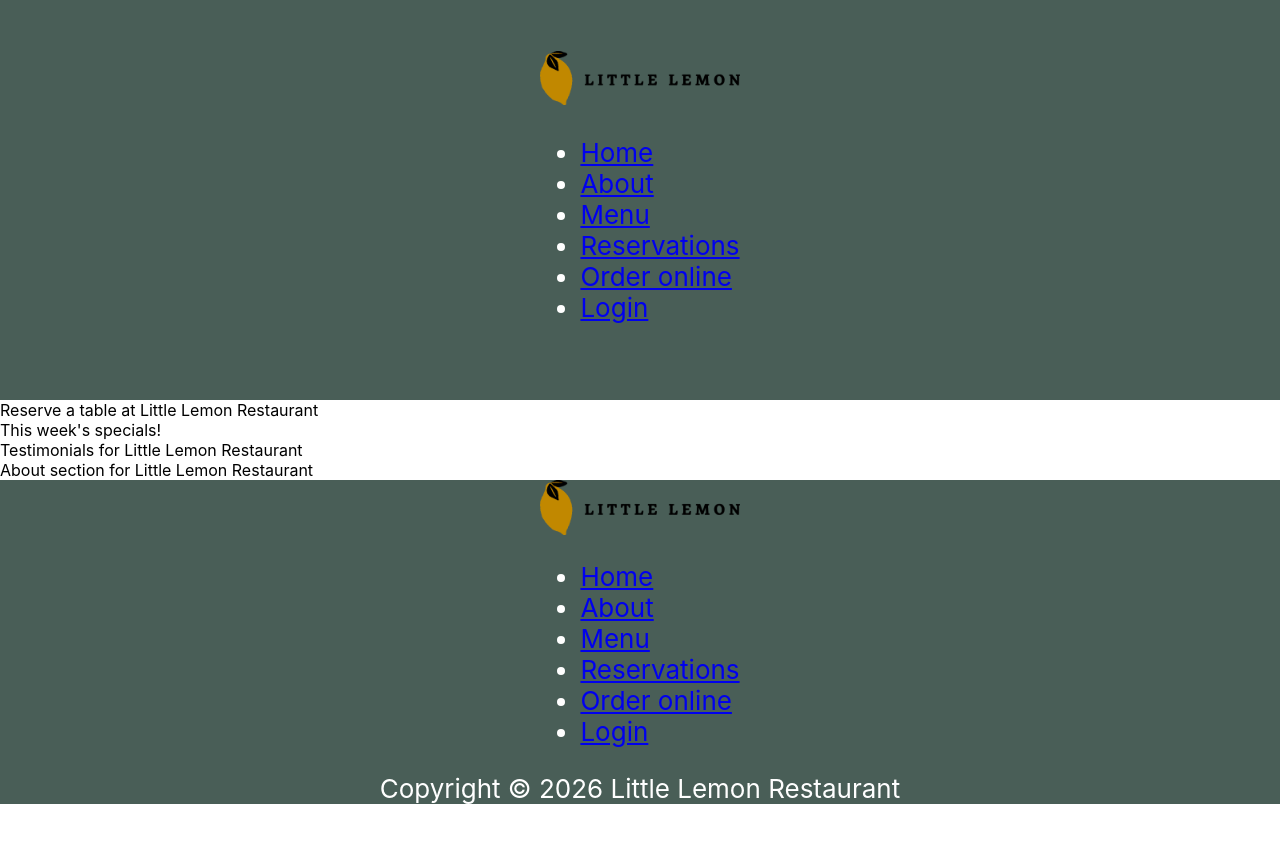
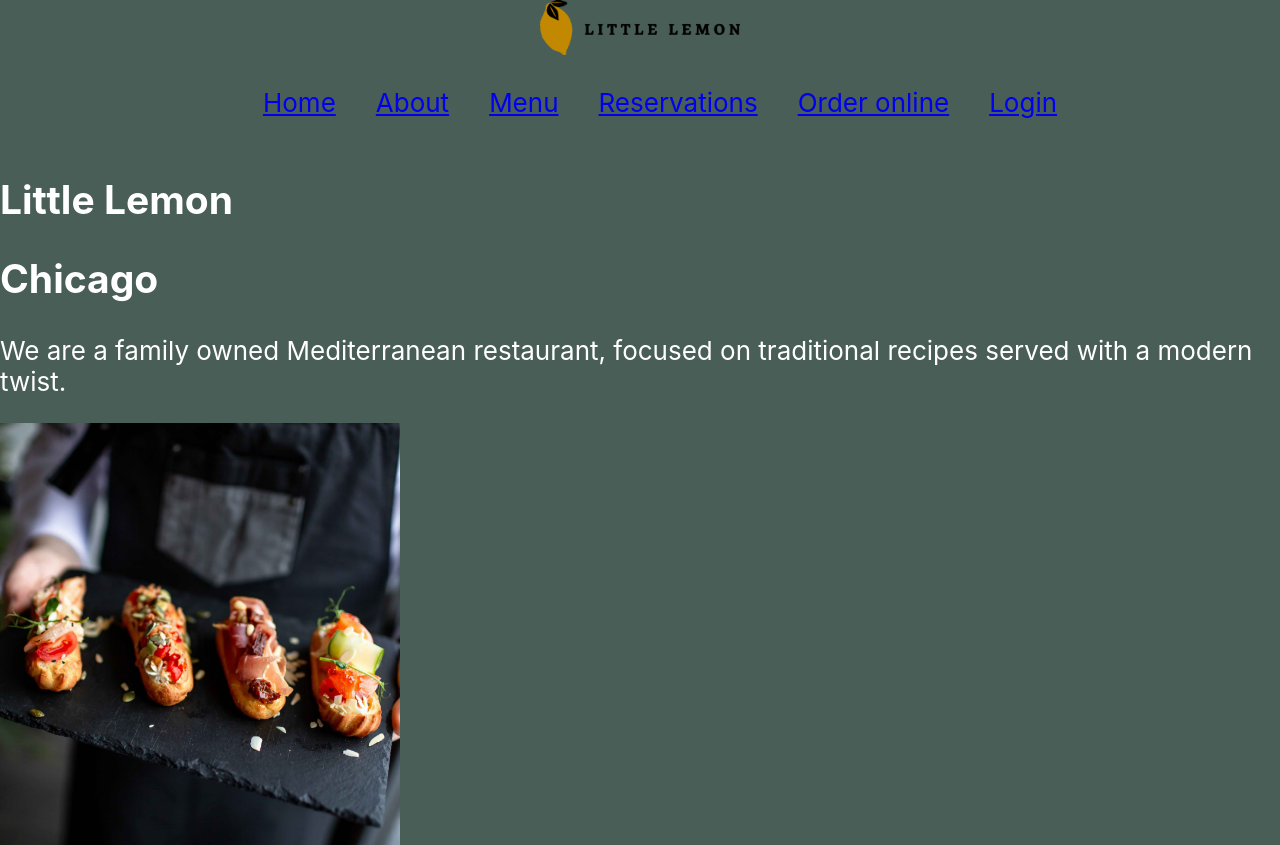
Before and after one commit to HkCode25/little-lemon-app, a React (Create React App) app: page /Login in a window 1280 px wide. Shown: the top 845 px of the page. Before the commit the page ends 804 px from the top, so only its background shows below. Built offline with nearby package versions, Linux system fonts and the light colour scheme.

Commit message:
new add-metatags

```diff
--- a/public/index.html
+++ b/public/index.html
@@ -7,8 +7,20 @@
     <meta name="theme-color" content="#000000" />
     <meta
       name="description"
-      content="Web site created using create-react-app"
+      content="Little Lemon is a charming neighborhood bistro that serves simple food and classic cocktails in a lively but casual environment. We would love to welcome you to our restaurant!"
     />
+
+    <meta name="keywords" content="Little Lemon, restaurant, bistro, food, cocktails, neighborhood" />
+    <meta name="author" content="Hardeep Kaur" />
+    <meta property="og:title" content="Little Lemon Restaurant" />
+    <meta property="og:type" content="website" />
+    <meta property="og:url" content="https://little-lemon.com" />
+    <meta property="og:image" content="logo.png" />
+    <meta property="og:description" content="Little Lemon is a charming neighborhood bistro that serves simple food and classic cocktails in a lively but casual environment. We would love to welcome you to our restaurant!" />
+    <meta property="og:site_name" content="Little Lemon" />
+    <meta property="og:locale" content="en_US" />
+
+
     <link rel="apple-touch-icon" href="%PUBLIC_URL%/logo192.png" />
     <!--
       manifest.json provides metadata used when your web app is installed on a
@@ -24,7 +36,7 @@
       work correctly both with client-side routing and a non-root public URL.
       Learn how to configure a non-root public URL by running `npm run build`.
     -->
-    <title>React App</title>
+    <title>Little Lemon Restaurant</title>
   </head>
   <body>
     <noscript>You need to enable JavaScript to run this app.</noscript>
--- a/src/App.css
+++ b/src/App.css
@@ -15,18 +15,28 @@
 
 .App-header {
   background-color: #495E57;
-  min-height: 50vh;
+  min-height: 15vh;
   display: flex;
   flex-direction: column;
   align-items: center;
-  justify-content: center;
+  justify-content: space-between;
   font-size: calc(10px + 2vmin);
   color: white;
 }
 
 .App-link {
-  color: #61dafb;
+  color: #c0ebf6;
 }
+
+
+.headerNav ul {
+  display: flex;
+  gap: 5vh;
+  list-style: none;
+  justify-content: space-evenly;
+  color: white;
+}
+
 
 
 .App-footer {
@@ -42,6 +52,16 @@
 
 
 
+.App-footer ul {
+  display: flex;
+  gap: 5vh;
+  list-style: none;
+  justify-content: space-evenly;
+  color: white;
+}
+
+
+
 @keyframes App-logo-spin {
   from {
     transform: rotate(0deg);
--- a/src/App.js
+++ b/src/App.js
@@ -1,49 +1,38 @@
 import './App.css';
 import logo from './assets/logo.png';
 import Header from './Components/Header';
+import MainApp from './Components/Main';
+import { Link } from "react-router-dom";
 
 
 function App() {
   return (
     <>
-      <header className="App-header">
+
         <Header />
-      </header>
-
-
-<main className='App-main'>
-  <article>
-    <div>Reserve a table at Little Lemon Restaurant</div>
-  </article>
-
-  <article>
-    <div>This week's specials!</div>
-  </article>
-
-  <article>
-    <div>Testimonials for Little Lemon Restaurant</div>
-  </article>
-
-  <article>
-    <div>About section for Little Lemon Restaurant</div>
-  </article>
-
-</main>
+        <MainApp />
 
 
 <footer className='App-footer'>
-  <img className="logo" src = {logo} width = "200px" alt="Little Lemon Logo" />
-  <nav>
+
+    <Link to="/">
+      <img className='footerLogo' src = {logo} width = "200px" alt="Little Lemon Logo" />
+    </Link>
+
+
     <ul>
-      <li><a href="#home">Home</a></li>
-      <li><a href="#about">About</a></li>
-      <li><a href="#menu">Menu</a></li>
-      <li><a href="#reservations">Reservations</a></li>
-      <li><a href="#order-online">Order online</a></li>
-      <li><a href="#login">Login</a></li>
+      <li><Link to="/" className="nav-item">Home</Link></li>
+      <li><Link to="/About" className="nav-item">About</Link></li>
+      <li><Link to="/Menu" className="nav-item">Menu</Link></li>
+      <li><Link to="/Reservations" className="nav-item">Reservations</Link></li>
+      <li><Link to="/OrderOnline" className="nav-item">Order online</Link></li>
+      <li><Link to="/Login" className="nav-item">Login</Link></li>
     </ul>
-  </nav>
-  <div>Copyright © 2026 Little Lemon Restaurant</div>
+
+    <div>
+    <p>Copyright © 2026 Little Lemon Restaurant</p>
+    </div>
+
 </footer>
 
   </>
--- a/src/Components/Header.js
+++ b/src/Components/Header.js
@@ -28,6 +28,13 @@ function Header() {
         </ul>
       </nav>
 
+      <section className='heroSection'>
+        <h1>Little Lemon</h1>
+        <h2>Chicago</h2>
+        <p>We are a family owned Mediterranean restaurant, focused on traditional recipes served with a modern twist.</p>
+        <img className='heroImage' src = {require('../assets/hero-image.jpg')} width = "400px" alt="Little Lemon Restaurant" />
+      </section>
+
       {/* <Routes>
         <Route path="/" element={<App />} />
         <Route path="/About" element={<About />} />
--- a/src/Components/Main.js
+++ b/src/Components/Main.js
@@ -1,8 +1,31 @@
-function Main() {
+import React from "react";
+//import './App.css';
+
+
+function MainApp() {
 
     return (
-        <h1>Main Little Lemon</h1>
+
+        <main className='App-main'>
+        <article>
+            <div>Reserve a table at Little Lemon Restaurant</div>
+        </article>
+
+        <article>
+            <div>This week's specials!</div>
+        </article>
+
+        <article>
+            <div>Testimonials for Little Lemon Restaurant</div>
+        </article>
+
+        <article>
+            <div>About section for Little Lemon Restaurant</div>
+        </article>
+
+        </main>
+
     );
 }
 
-export default Main;
+export default MainApp;
```
Also changed, not shown: src/assets/hero-image.jpg (added).
